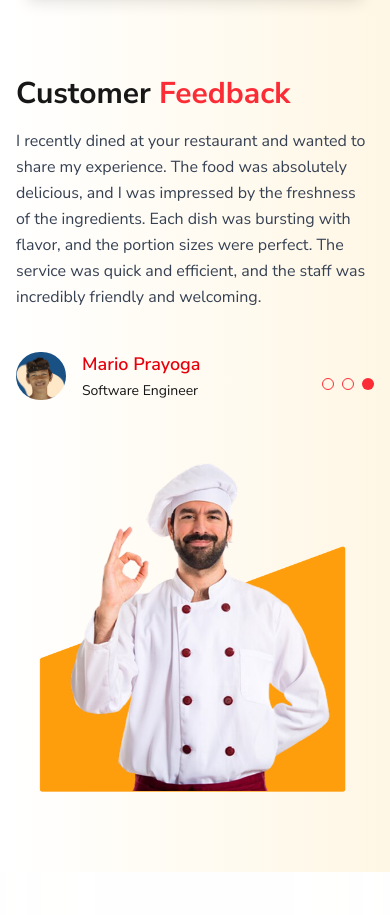
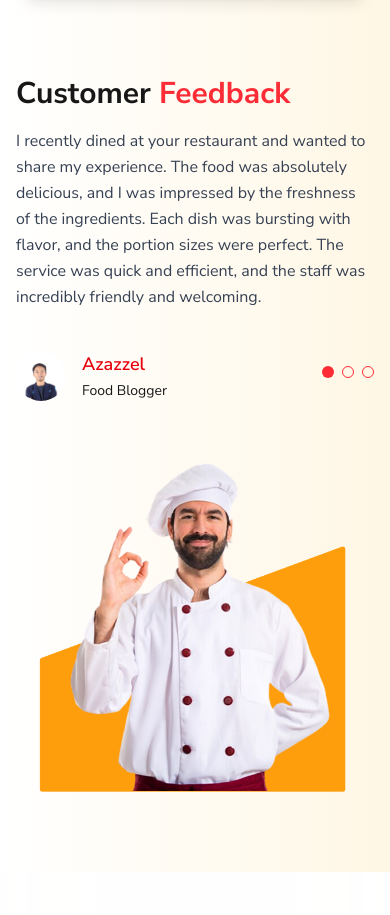
Before and after one commit to Kamapra18/mario, a Next.js app: page / in a window 390 px wide. Shown: the part 5460-6375 px from the top of the page. Built offline with nearby package versions, Linux system fonts and the light colour scheme.

Commit message:
Perubahan bagian feedback

```diff
--- a/src/app/components/feedback.tsx
+++ b/src/app/components/feedback.tsx
@@ -10,9 +10,7 @@ export default function CustomerFeedback() {
             <h2 className="text-3xl md:text-4xl font-bold">
                 Customer <span className="text-red-500">Feedback</span>
             </h2>
-            <p className="mt-4 text-gray-700 leading-relaxed">
-                I recently dined at your restaurant and wanted to share my experience. The food was absolutely delicious, and I was impressed by the freshness of the ingredients. Each dish was bursting with flavor, and the portion sizes were perfect. The service was quick and efficient, and the staff was incredibly friendly and welcoming.
-            </p>
+            {/* Memanggil komponen Testimonial yang sudah mencakup feedback dinamis */}
             <Testimonial />
             </div>
 
--- a/src/app/components/navbar.tsx
+++ b/src/app/components/navbar.tsx
@@ -17,7 +17,7 @@ export default function NavbarSection() {
 	return (
 		<header className="flex justify-between items-center py-4 px-6 md:px-20">
 		<div className="flex items-center">
-			<Image src="/logo.png" alt="logo" width={30} height={20} />
+			<Image src="/logo.png" alt="Foodie logo" width={30} height={20} />
 			<a href="#" className="text-[#F03328] font-bold text-2xl ml-2">
 			Foo<span className="text-[#FF9E0C]">die</span>
 			</a>
--- a/src/app/components/testimoni.tsx
+++ b/src/app/components/testimoni.tsx
@@ -1,56 +1,44 @@
 "use client";
-import { useState, useEffect } from "react";
+import { useState } from "react";
 import Image from "next/image";
-import { useSwipeable } from "react-swipeable";
 
 const testimonials = [
     {
         name: "Azazzel",
-        role: "Product Manager",
+        role: "Food Blogger",
         image: "/user2.jpeg",
+        feedback:
+        "I recently dined at your restaurant and wanted to share my experience. The food was absolutely delicious, and I was impressed by the freshness of the ingredients. Each dish was bursting with flavor, and the portion sizes were perfect. The service was quick and efficient, and the staff was incredibly friendly and welcoming.",
     },
     {
         name: "Tayyab Sohail",
-        role: "UX/UI Designer",
+        role: "Food Critic",
         image: "/user.png",
+        feedback:
+        "My dining experience at your restaurant was truly satisfying. From start to finish, everything felt special. We tried a few appetizers and main courses, and they all tasted fresh and of high quality. The flavors of each component of the dishes were so well-balanced and left a lasting impression. Not only was the food exceptional, but the hospitality and professionalism of the entire staff were also commendable. They were very helpful in providing recommendations and ensuring all our needs were met. This restaurant is truly a culinary gem!",
     },
     {
-        name: "Mario Prayoga",
-        role: "Software Engineer",
-        image: "/mario23.jpg",
+        name: "Michael Lee",
+        role: "Office Employee",
+        image: "/user3.png",
+        feedback:
+        "I was thoroughly impressed with my dining experience at your restaurant last week. The ambiance of the place was so cozy and inviting, perfect for relaxing while enjoying a delicious meal. I ordered the [dish name], and it was absolutely outstanding! The texture was just right, the seasoning was perfectly infused, and the presentation was beautiful. On top of that, the server who attended our table was very attentive and friendly, making our dining experience even more enjoyable. I will definitely be coming back!",
     },
     ];
 
     const Testimonial = () => {
     const [selected, setSelected] = useState(0);
 
-    // Auto slide every 3s on small screen
-    useEffect(() => {
-        const isMobile = window.innerWidth < 768;
-        if (!isMobile) return;
+    return (
+        <div>
+        {/* Feedback Testimonial yang akan berubah */}
+        <p className="mt-4 text-gray-700 leading-relaxed">
+            {testimonials[selected].feedback}
+        </p>
 
-        const interval = setInterval(() => {
-        setSelected((prev) => (prev + 1) % testimonials.length);
-        }, 3000);
-
-        return () => clearInterval(interval);
-    }, []);
-
-    // Gesture swipe (optional)
-    const handlers = useSwipeable({
-        onSwipedLeft: () =>
-        setSelected((prev) => (prev + 1) % testimonials.length),
-        onSwipedRight: () =>
-        setSelected((prev) => (prev - 1 + testimonials.length) % testimonials.length),
-        preventScrollOnSwipe: true,
-        trackMouse: true,
-    });
-
-    return (
-        <div
-        {...handlers}
-        className="flex justify-between items-center mt-10 md:flex-row"
-        >
+        {/* Bagian Profil dan Navigasi */}
+        <div className="flex justify-between mt-10">
+            {/* Informasi User */}
             <div className="flex items-center gap-4">
             <Image
                 src={testimonials[selected].image}
@@ -69,20 +57,20 @@ const testimonials = [
             </div>
             </div>
 
-        <div className="flex mt-4 md:mt-0 gap-2">
+            {/* Navigation Dots */}
+            <div className="flex mt-4 gap-2">
             {testimonials.map((_, index) => (
                 <button
                 key={index}
                 className={`w-3 h-3 rounded-full transition-all duration-300 ${
-                selected === index
-                    ? "bg-red-500"
-                    : "border border-red-500"
+                    selected === index ? "bg-red-500" : "border border-red-500"
                 }`}
                 onClick={() => setSelected(index)}
                 ></button>
             ))}
             </div>
         </div>
+        </div>
     );
 };
 
```
Lines whose indentation alone changed are shown as unchanged.
